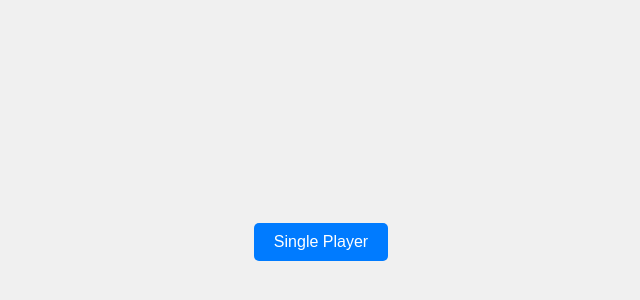
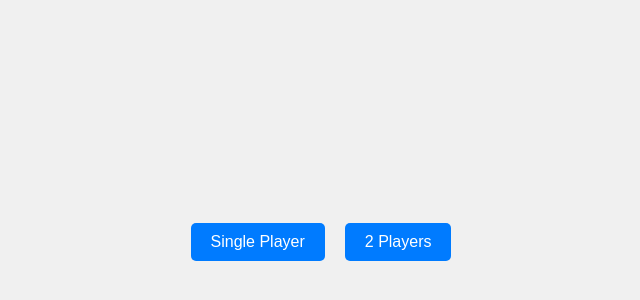
Before and after one commit to munteancd/Button-, a plain HTML site: page index.html in a window 1280 px wide. Shown: the part 166-466 px from the top of the page, without its empty margins (319-959 px from the left). Drawn offline with Linux system fonts and the light colour scheme.

Commit message:
Update index.html

```diff
--- a/index.html
+++ b/index.html
@@ -21,6 +21,7 @@
             border: none;
             border-radius: 5px;
             cursor: pointer;
+            margin: 10px; /* Add margin for space between buttons */
         }
         .redirect-button:hover {
             background-color: #0056b3;
@@ -29,5 +30,6 @@
 </head>
 <body>
     <button class="redirect-button" onclick="window.location.href='https://munteancd.pythonanywhere.com/'">Single Player</button>
+    <button class="redirect-button" onclick="window.location.href='https://2playersyams.glitch.me/'">2 Players</button>
 </body>
 </html>
```
